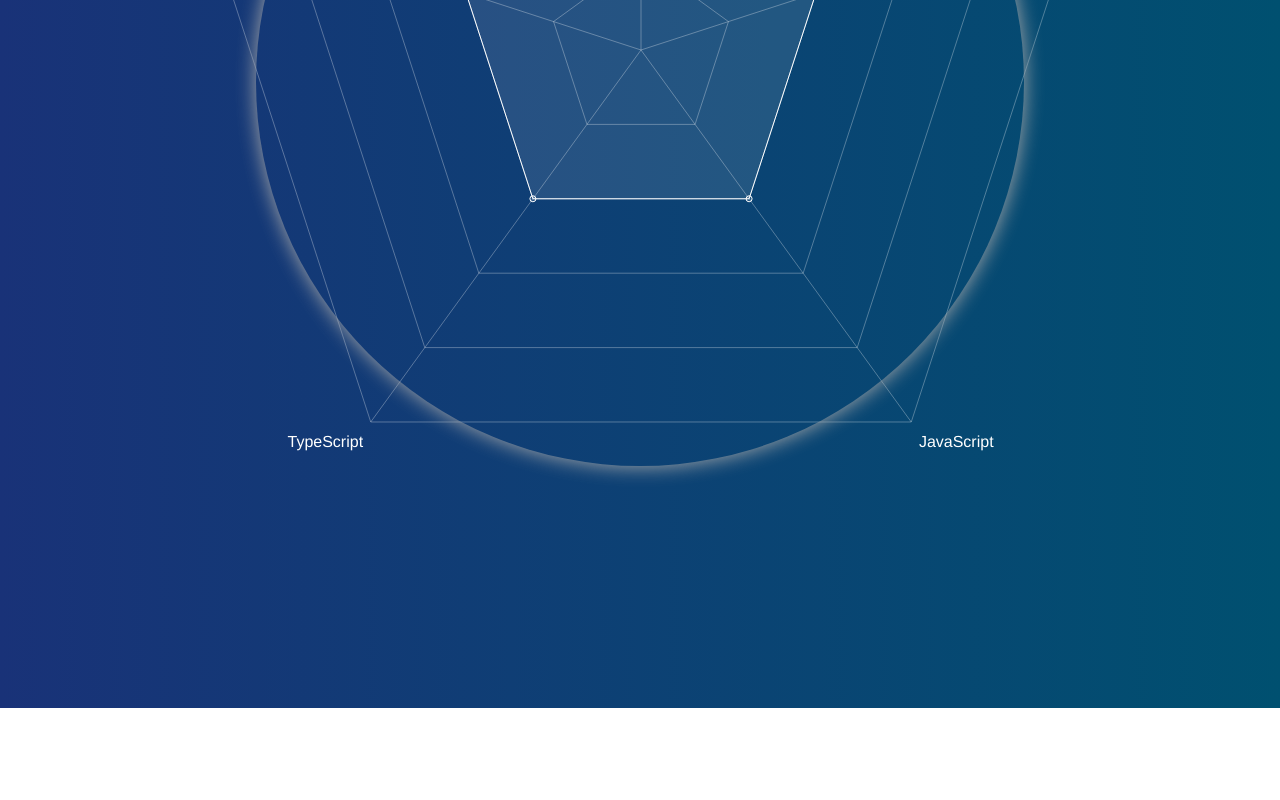
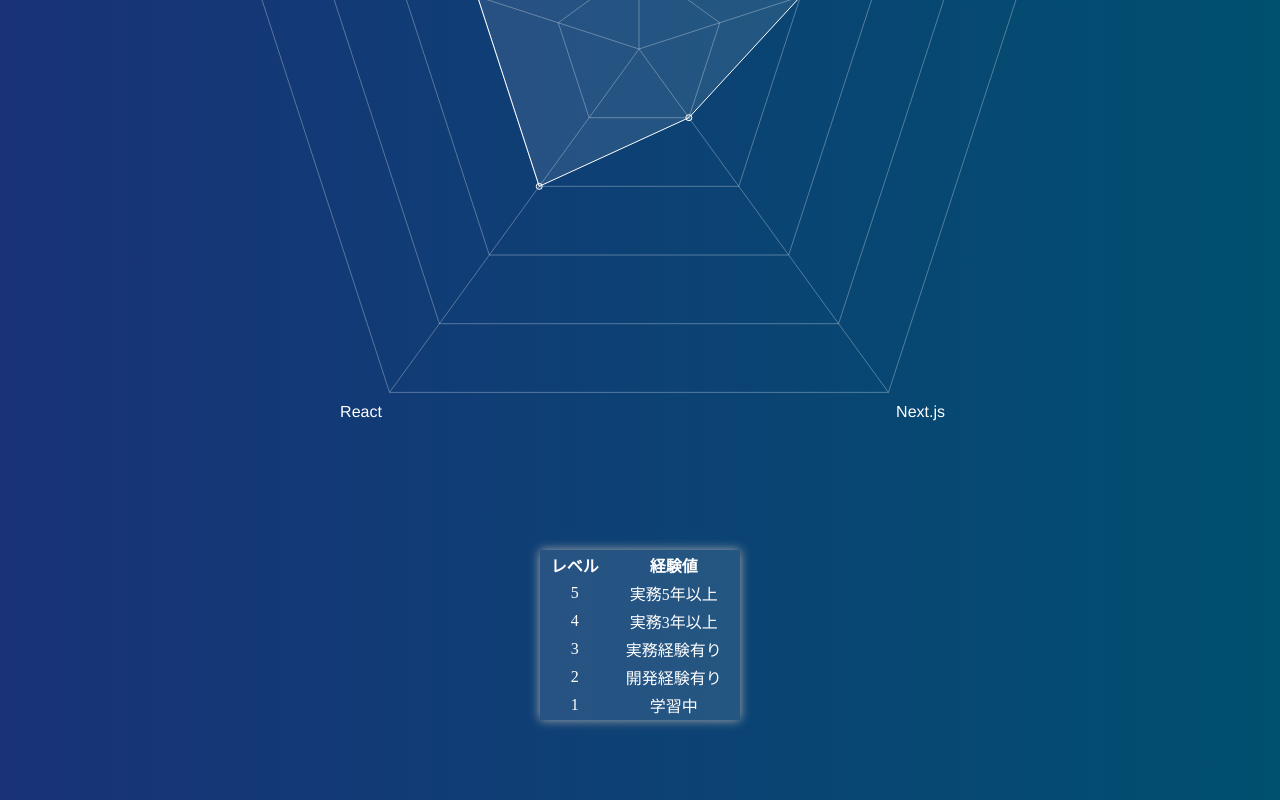
Before and after one commit to LSbard000com/My-Portfolio, a React (Vite) app: page / in a window 1280 px wide. Shown: the part 4060-4860 px from the top of the page. Before the commit the page ends 4768 px from the top, so only its background shows below. Built offline with nearby package versions, Linux system fonts and the light colour scheme; a web font is replaced by a local one.

Commit message:
チャートの説明欄作成

```diff
--- a/src/App.css
+++ b/src/App.css
@@ -403,9 +403,9 @@
     margin: 50px auto;
 }
 
+/* チャート */
 .my-skills .chart-area {
     width: 100%;
-    height: 90vw;
     margin-inline: auto;
     position: relative;
 }
@@ -414,28 +414,33 @@
     width: 80vw;
     height: 80vw;
     margin-inline: auto;
-}
-
-.my-skills .chart-area .chart-mask {
-    width: 100%;
-    height: 100%;
-    position: absolute;
-    top: 0;
-    left: 0;
     display: flex;
     justify-content: center;
     align-items: center;
 }
 
-.my-skills .chart-area .chart-mask div {
-    width: 60vw;
-    height: 60vw;
-    border-radius: 50%;
-    box-shadow: 0px 0px 20px #aaa;
+.my-skills .chart-area .chart div {
+    width: 77vw;
+    height: 77vw;
     transition-duration: .5s;
 }
 
-.my-skills .chart-area .chart-mask div:hover {
-    width: 70vw;
-    height: 70vw;
+.my-skills .chart-area .chart div:hover {
+    width: 80vw;
+    height: 80vw;
 }
+
+
+/* チャートの説明欄 */
+.my-skills .chart-area .chart-explanation {
+    width: 100%;
+    height: 200px;
+}
+
+.chart-explanation table {
+    width: 200px;
+    margin: 20px auto;
+    text-align: center;
+    background: rgba(255, 255, 255, 0.1);
+    box-shadow: 0px 0px 10px #aaa;
+}
--- a/src/components/RadarChart.tsx
+++ b/src/components/RadarChart.tsx
@@ -17,11 +17,11 @@ ChartJS.register(RadialLinearScale, PointElement, LineElement, Filler, Tooltip,
 const RadarChart: React.FC = () => {
     // チャートデータの設定
     const data = {
-        labels: ['HTML', 'CSS', 'JavaScript', 'TypeScript', 'React'],
+        labels: ['HTML/CSS', 'JavaScript', 'Next.js', 'React', 'TypeScript'],
         datasets: [
             {
                 label: 'My Skills',
-                data: [2, 2, 2, 2, 2],
+                data: [2, 2, 1, 2, 2],
                 backgroundColor: 'rgba(255, 255, 255, 0.1)',
                 borderColor: 'rgba(255, 255, 255, 1)',
                 borderWidth: 1,
--- a/src/components/Skills.tsx
+++ b/src/components/Skills.tsx
@@ -5,15 +5,46 @@ import RadarChart from './RadarChart';
 const Skills: React.FC = () => {
     return (
         <div className='my-skills'>
+
+            {/* タイトル */}
             <div className="section-title">
                 <h2>Skills</h2>
             </div>
+
+            {/* チャート */}
             <div className='chart-area'>
                 <div className='chart'>
-                    <RadarChart />
+                    <div>
+                        <RadarChart />
+                    </div>
                 </div>
-                <div className='chart-mask'>
-                    <div></div>
+
+                {/* チャートの説明欄 */}
+                <div className='chart-explanation'>
+                    <table>
+                        <thead>
+                            <tr>
+                                <th>レベル</th><th>経験値</th>
+                            </tr>
+                        </thead>
+                        <tbody>
+                            <tr>
+                                <td>5</td><td>実務5年以上</td>
+                            </tr>
+                            <tr>
+                                <td>4</td><td>実務3年以上</td>
+                            </tr>
+                            <tr>
+                                <td>3</td><td>実務経験有り</td>
+                            </tr>
+                            <tr>
+                                <td>2</td><td>開発経験有り</td>
+                            </tr>
+                            <tr>
+                                <td>1</td><td>学習中</td>
+                            </tr>
+                        </tbody>
+                    </table>
                 </div>
             </div>
         </div>
```
